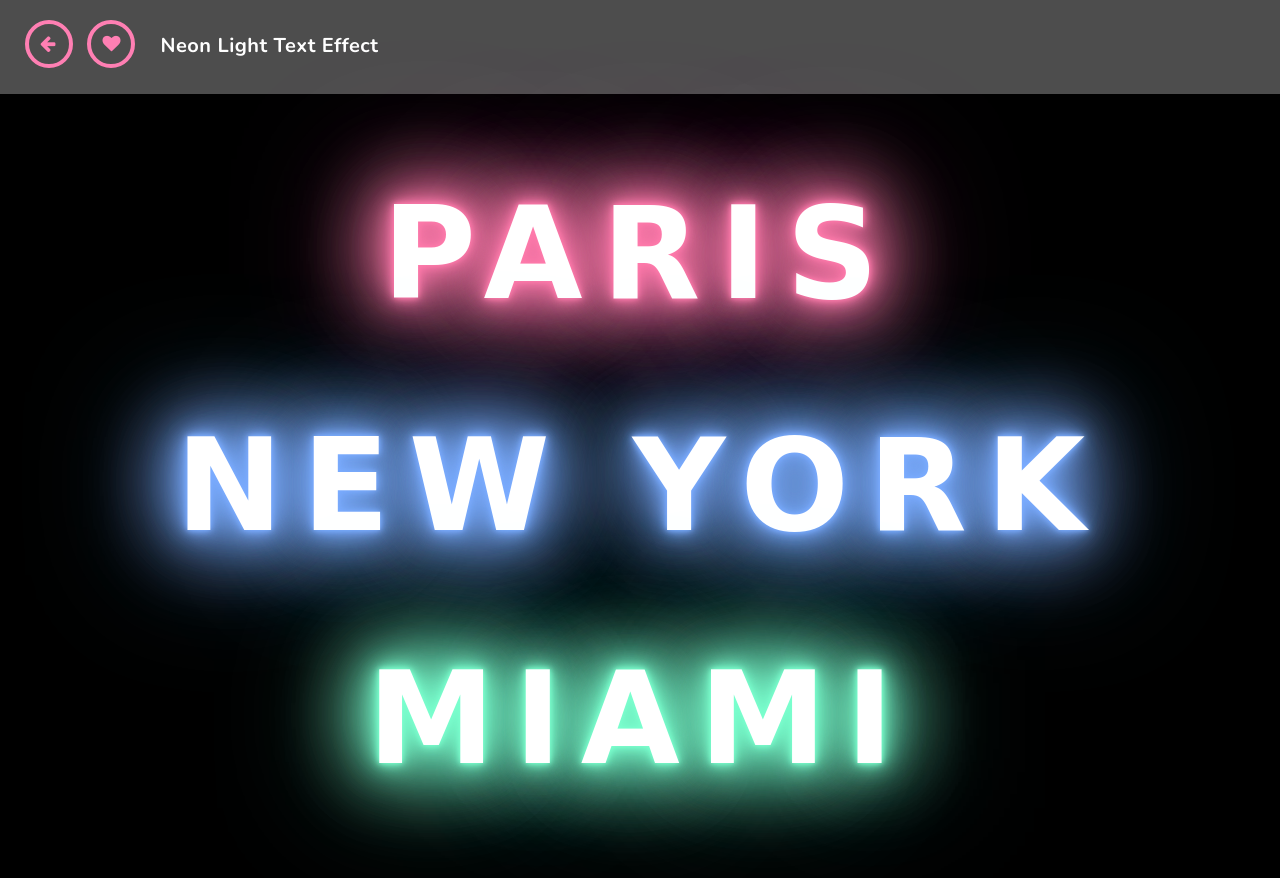
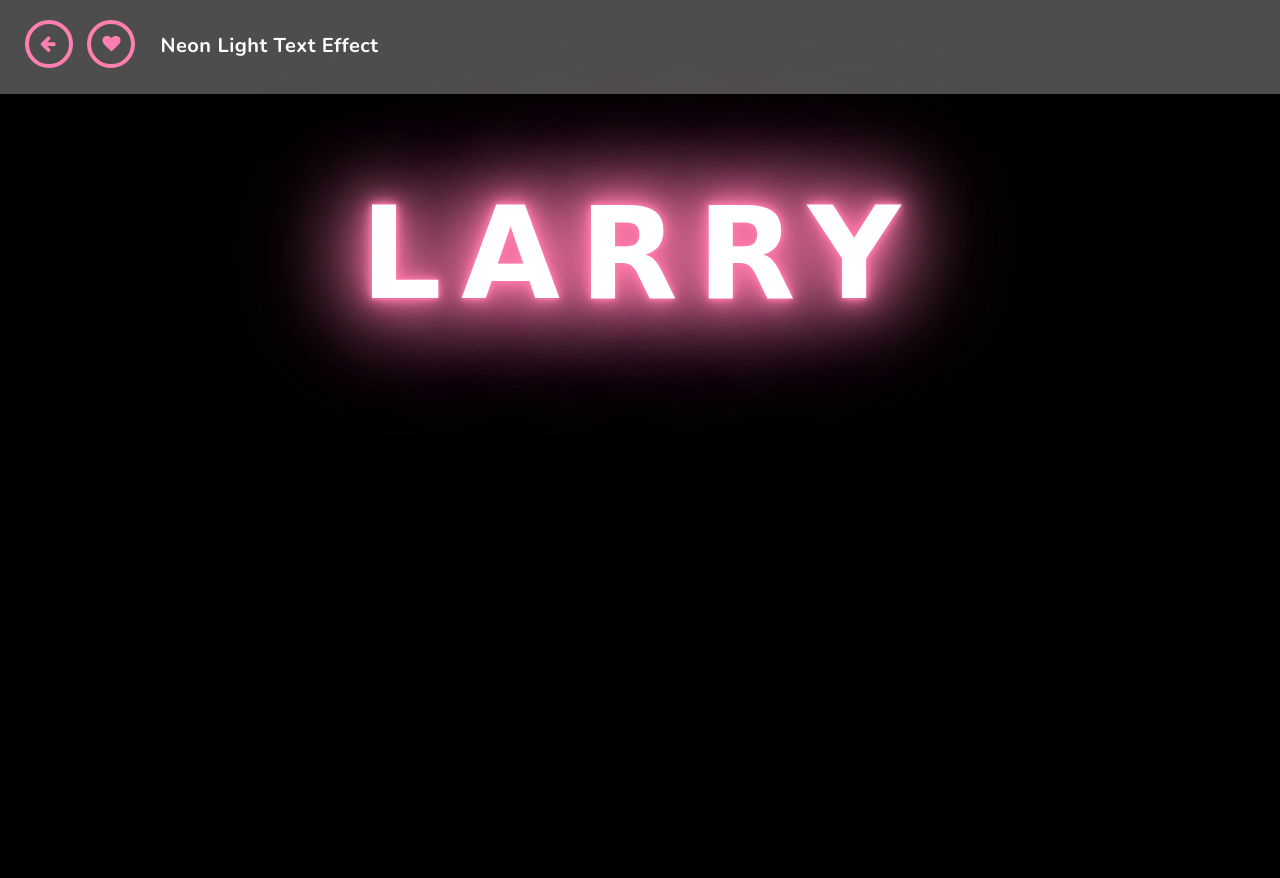
Before and after one commit to LarrySul/NeonTextEffect, a plain HTML site: page index.html in a window 1280 px wide. After the commit the page ends 800 px from the top, so only its background shows below. Drawn offline with nearby package versions, Linux system fonts and the light colour scheme; a web font is replaced by a local one.

Commit message:
Update index.html

```diff
--- a/index.html
+++ b/index.html
@@ -19,9 +19,9 @@
     <h1>Neon Light Text Effect</h1>
   </header>
     <main>
-        <h1 class="neon pink">PARIS</h1>
-        <h1 class="neon blue">NEW YORK</h1>
-        <h1 class="neon green">MIAMI</h1>
+        <h1 class="neon pink">LARRY </h1>
+<!--         <h1 class="neon blue">NEW YORK</h1> -->
+<!--         <h1 class="neon green">MIAMI</h1> -->
     </main>
 </body>
 </html>
```
